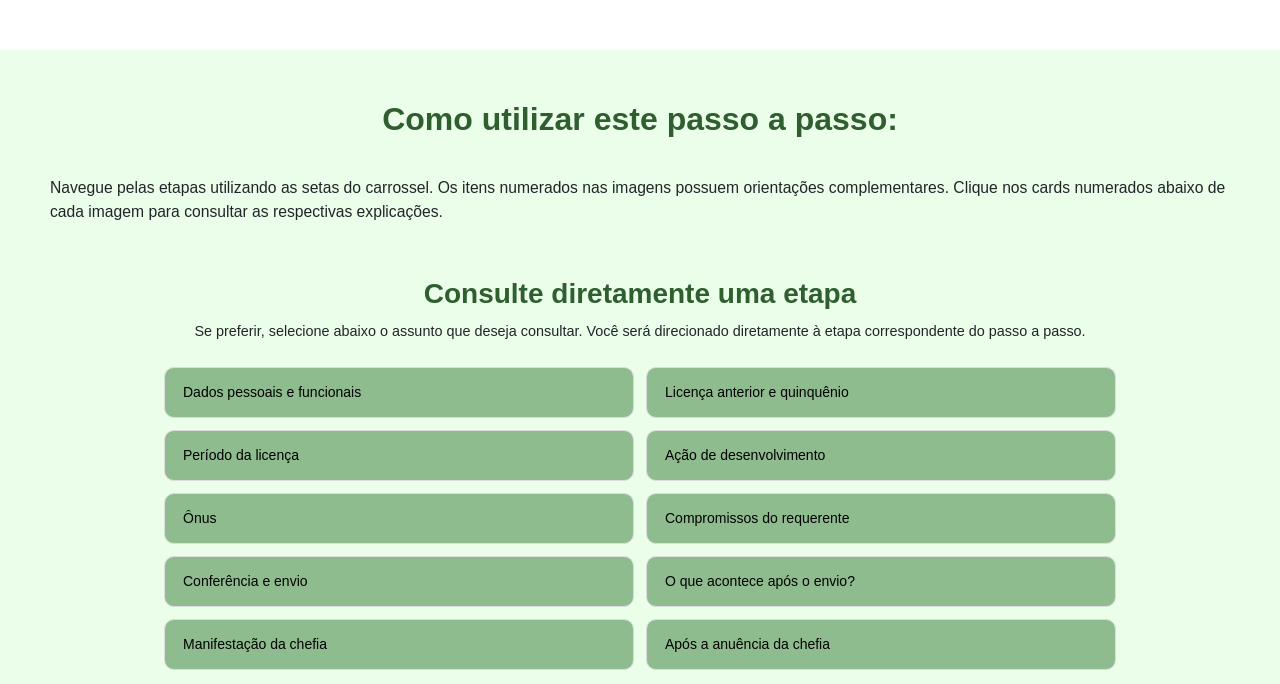
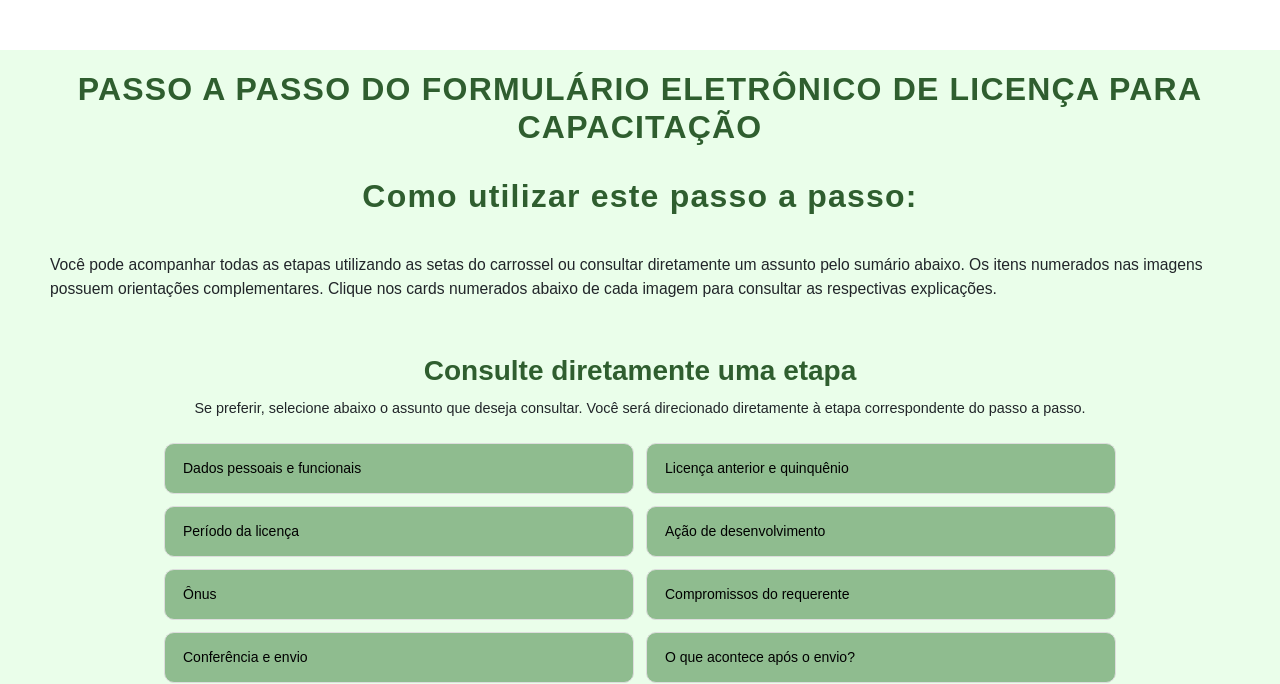
Before and after one commit to daniellelacerdadev/ferramentas-ifc, a website: page ferramentas/guias/guia-formulario-lc.html in a window 1280 px wide. Shown: the part 150-834 px from the top of the page. Drawn offline with nearby package versions, Linux system fonts and the light colour scheme.

Commit message:
added title to guia

```diff
--- a/css/guia.css
+++ b/css/guia.css
@@ -3,6 +3,13 @@
  main {
     background-color: var(--cor-fundo);
     padding: 20px;
+}
+
+main h2 {
+  text-align: center;
+  color: var(--cor-verde-principal);
+  font-weight: 700;
+  letter-spacing: 1.2px;
 }
 
 .introducao {
--- a/ferramentas/guias/guia-formulario-lc.html
+++ b/ferramentas/guias/guia-formulario-lc.html
@@ -40,11 +40,14 @@
   </header>
 
   <main>
+
+     <h2>PASSO A PASSO DO FORMULÁRIO ELETRÔNICO DE LICENÇA PARA CAPACITAÇÃO</h2>
+
     <section class="introducao">
       <h2>Como utilizar este passo a passo:</h2>
 
         <p>
-          Navegue pelas etapas utilizando as setas do carrossel. Os itens numerados nas imagens possuem orientações complementares. Clique nos cards numerados abaixo de cada imagem para consultar as respectivas explicações.
+         Você pode acompanhar todas as etapas utilizando as setas do carrossel ou consultar diretamente um assunto pelo sumário abaixo. Os itens numerados nas imagens possuem orientações complementares. Clique nos cards numerados abaixo de cada imagem para consultar as respectivas explicações.
         </p>
     </section>
 
```
